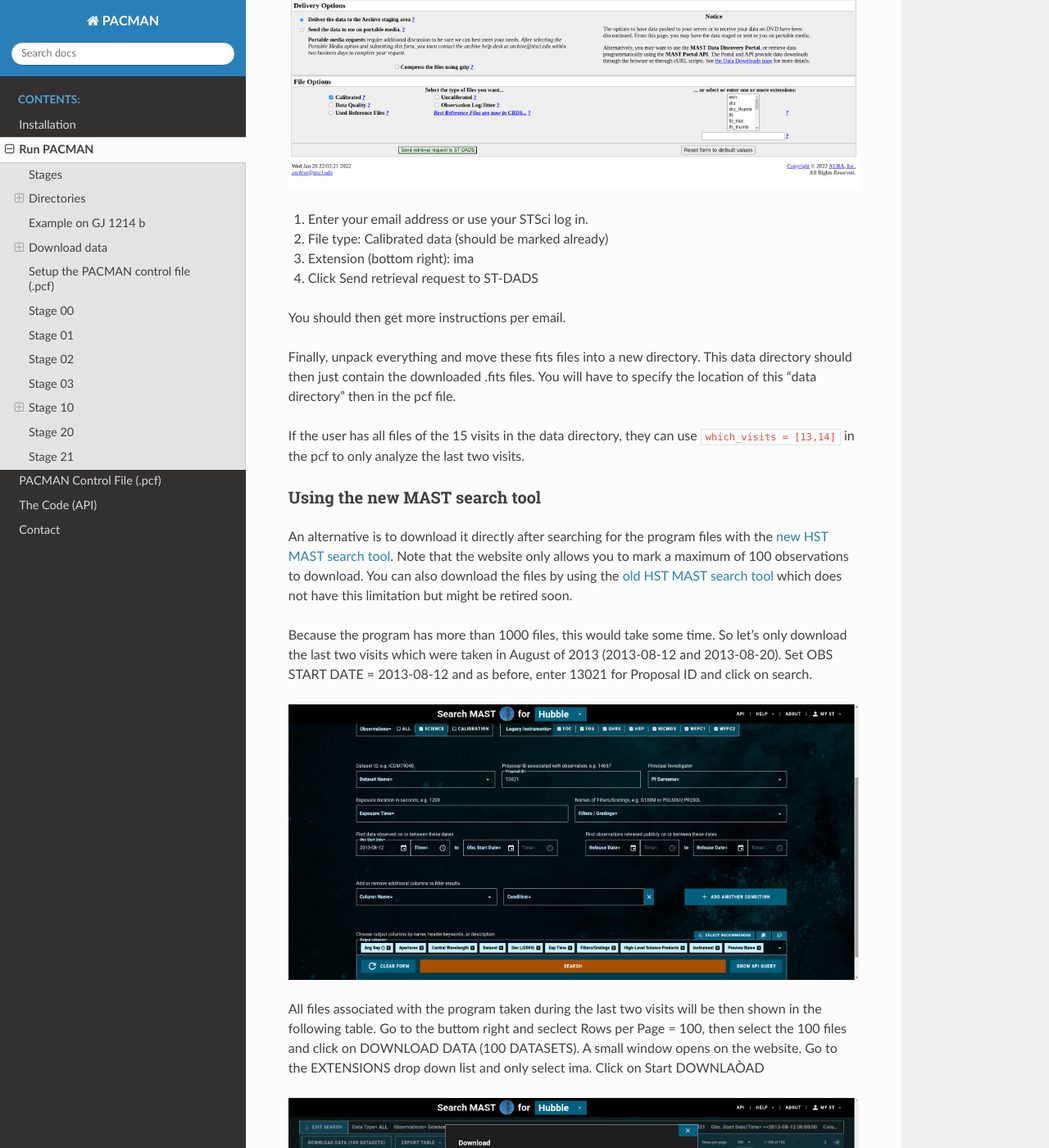
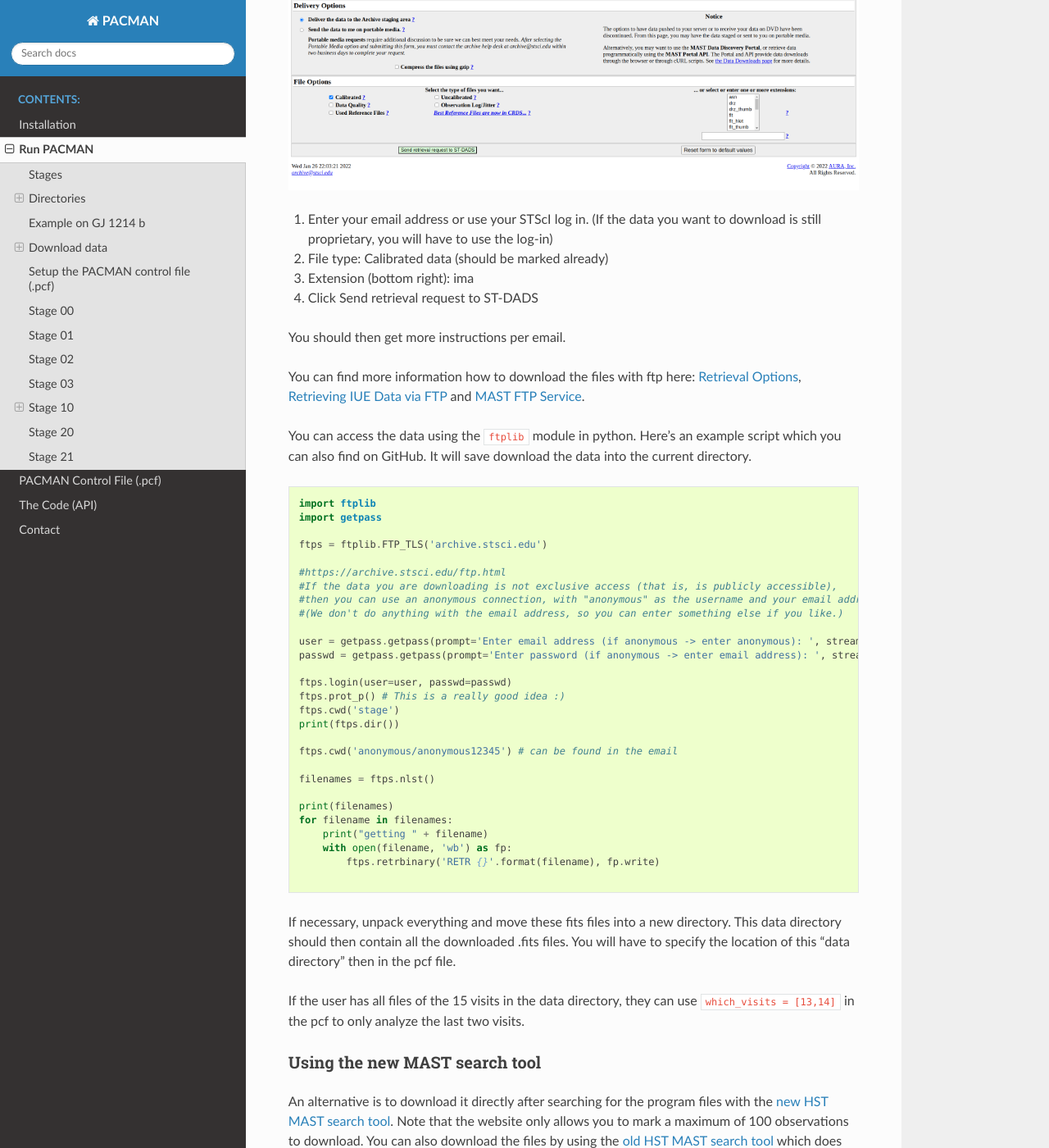
Before and after one commit to sebastian-zieba/PACMAN, a Sphinx documentation site: the page built from docs/source/quickstart.rst, in a window 1280 px wide and 1400 px high, scrolled down 5132 px. Shown: the whole window at 82% size. Built offline with Sphinx 7.4.7 and the Read the Docs theme 2.0.0, drawn with Linux system fonts in a browser that asks for light colours; some of the changed text lies outside the part shown.

Commit message:
added ftps tutorial for data download

```diff
--- /dev/null
+++ b/docs/source/media/download/data_downloader_ftps.py
@@ -0,0 +1,27 @@
+import ftplib
+import getpass
+
+ftps = ftplib.FTP_TLS('archive.stsci.edu')
+
+#https://archive.stsci.edu/ftp.html
+#If the data you are downloading is not exclusive access (that is, is publicly accessible),
+#then you can use an anonymous connection, with "anonymous" as the username and your email address as the password.
+#(We don't do anything with the email address, so you can enter something else if you like.)
+
+user = getpass.getpass(prompt='Enter email address (if anonymous -> enter anonymous): ', stream=None)
+passwd = getpass.getpass(prompt='Enter password (if anonymous -> enter email address): ', stream=None)
+
+ftps.login(user=user, passwd=passwd)
+ftps.prot_p() # This is a really good idea :)
+ftps.cwd('stage')
+print(ftps.dir())
+
+ftps.cwd('anonymous/anonymous12345') # can be found in the email
+
+filenames = ftps.nlst()
+
+print(filenames)
+for filename in filenames:
+    print("getting " + filename)
+    with open(filename, 'wb') as fp:
+        ftps.retrbinary('RETR {}'.format(filename), fp.write)
--- a/docs/source/quickstart.rst
+++ b/docs/source/quickstart.rst
@@ -182,7 +182,7 @@
 Enter 13021 for Proposal ID and click on search.
 All files associated with the program will be then shown in the following table.
 One of the columns is called Proposal ID.
-You can see that all of them say 13021 because that's what we wanted. click on any of the numbers saying ``13021``.
+You can see that all of them say 13021 because that's what we wanted. Click on any of the numbers saying ``13021``.
 You should get to `program site <https://archive.stsci.edu/proposal_search.php?mission=hst&id=13021>`_.
 It lists interesting information to the program like papers associated with the program and also (further down on the website) all files taken in this program.
 
@@ -193,14 +193,25 @@
 
 .. image:: media/download/mast3.png
 
-1. Enter your email address or use your STSci log in.
+1. Enter your email address or use your STScI log in. (If the data you want to download is still proprietary, you will have to use the log-in)
 2. File type: Calibrated data (should be marked already)
 3. Extension (bottom right): ima
 4. Click Send retrieval request to ST-DADS
 
 You should then get more instructions per email.
 
-Finally, unpack everything and move these fits files into a new directory. This data directory should then just contain the downloaded .fits files. You will have to specify the location of this "data directory" then in the pcf file.
+You can find more information how to download the files with ftp here:
+`Retrieval Options <https://archive.stsci.edu/hst/help/retrieval_help.html>`_,
+`Retrieving IUE Data via FTP <https://archive.stsci.edu/iue/ftp_retrieve.html>`_
+and `MAST FTP Service <https://archive.stsci.edu/ftp.html>`_.
+
+You can access the data using the ``ftplib`` module in python. Here's an example script which you can also find on GitHub. It will save download the data into the current directory.
+
+.. literalinclude:: media/download/data_downloader_ftps.py
+   :language: python
+
+If necessary, unpack everything and move these fits files into a new directory.
+This data directory should then contain all the downloaded .fits files. You will have to specify the location of this "data directory" then in the pcf file.
 
 If the user has all files of the 15 visits in the data directory, they can use ``which_visits = [13,14]`` in the pcf to only analyze the last two visits.
 
```
